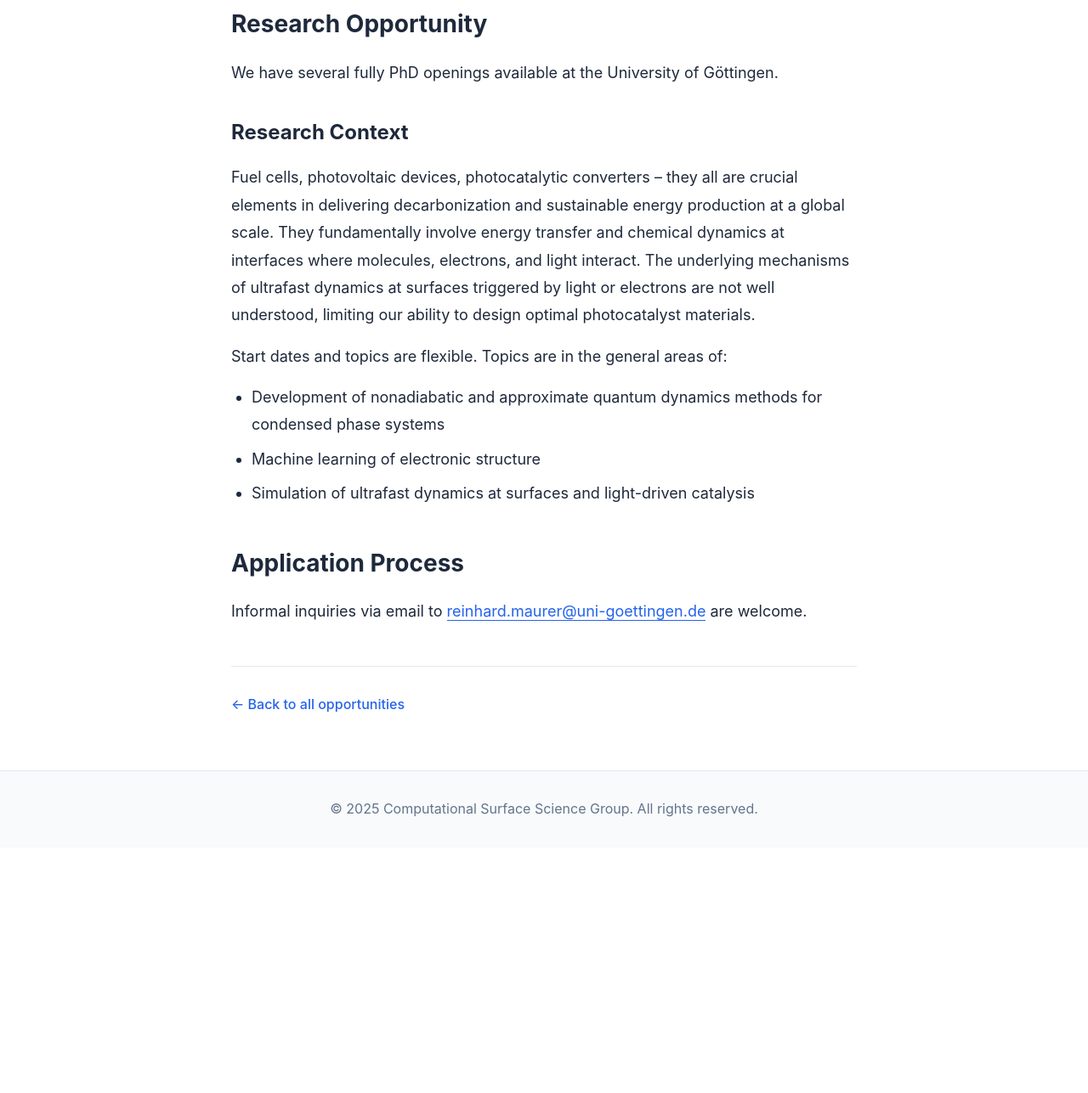
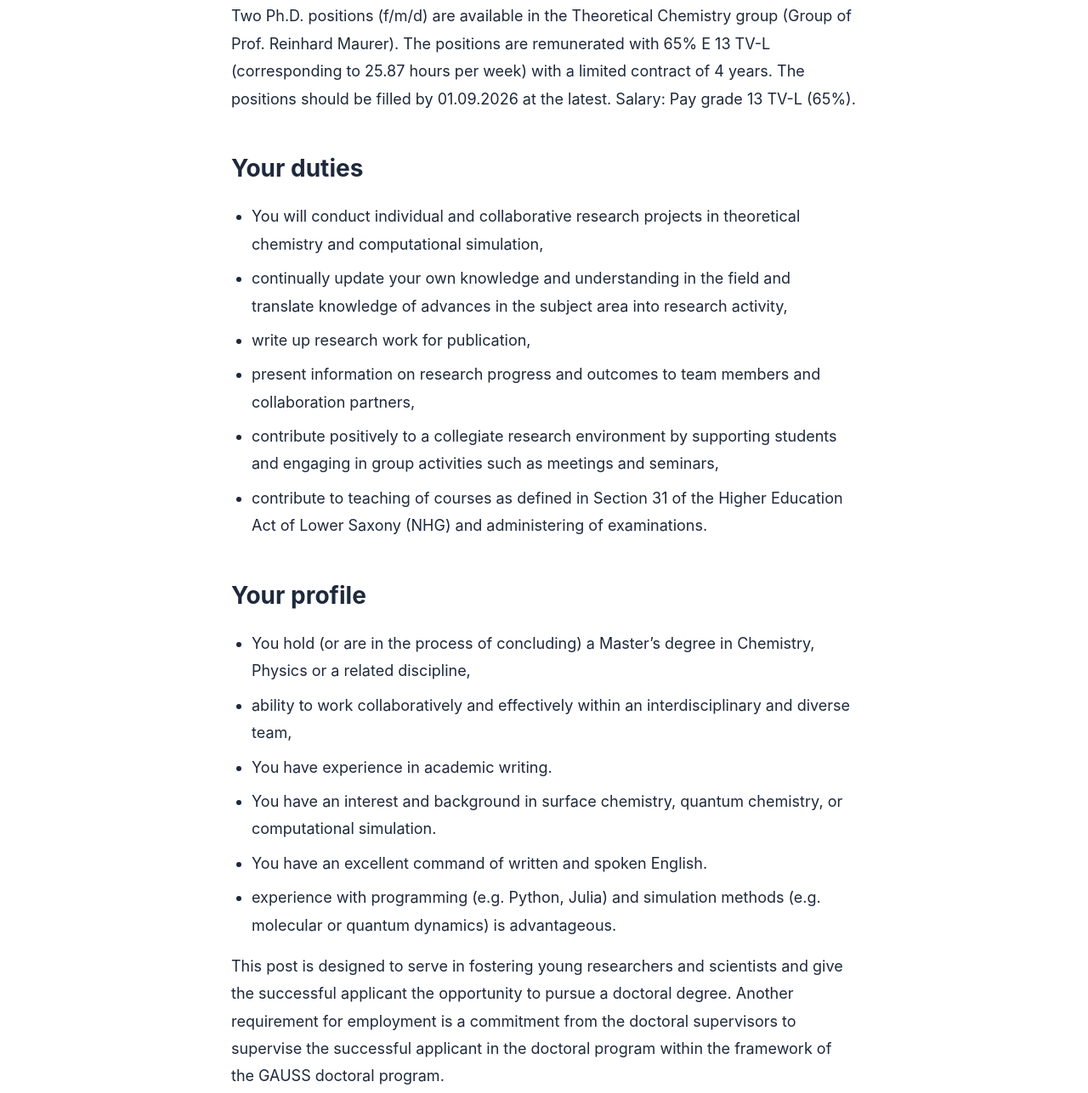
Before and after one commit to maurergroup/maurergroup.github.io, an Astro site: page /opportunities/phd-goettingen in a window 1280 px wide. Shown: the part 446-1733 px from the top of the page at 85% size. Before the commit the page ends 1444 px from the top, so only its background shows below. Built offline with nearby package versions, Linux system fonts and the light colour scheme; Astro itself is replaced by a stand-in of ours.

Commit message:
Revise PhD candidate details for Göttingen University
Updated the PhD opportunity details at the University of Göttingen, including new deadlines, position descriptions, and application processes.

```diff
--- a/src/content/opportunities/phd-goettingen.md
+++ b/src/content/opportunities/phd-goettingen.md
@@ -2,26 +2,43 @@
 title: "Call for PhD candidates at University of Göttingen"
 type: "phd"
 location: "de"
-deadline: 2026-06-30
+deadline: 2026-05-14
 open: true
 order: 2
 ---
 
-## Research Opportunity
+Two Ph.D. positions (f/m/d) are available in the Theoretical Chemistry group (Group of Prof. Reinhard Maurer). The positions are remunerated with 65% E 13 TV-L (corresponding to 25.87 hours per week) with a limited contract of 4 years. The positions should be filled by 01.09.2026 at the latest. Salary: Pay grade 13 TV-L (65%).
 
-We have several fully PhD openings available at the University of Göttingen.
+## Your duties
 
-### Research Context
+-	You will conduct individual and collaborative research projects in theoretical chemistry and computational simulation,
+-	continually update your own knowledge and understanding in the field and translate knowledge of advances in the subject area into research activity,
+-	write up research work for publication,
+-	present information on research progress and outcomes to team members and collaboration partners,
+-	contribute positively to a collegiate research environment by supporting students and engaging in group activities such as meetings and seminars,
+-	contribute to teaching of courses as defined in Section 31 of the Higher Education Act of Lower Saxony (NHG) and administering of examinations.
 
-Fuel cells, photovoltaic devices, photocatalytic converters – they all are crucial elements in delivering decarbonization and sustainable energy production at a global scale. They fundamentally involve energy transfer and chemical dynamics at interfaces where molecules, electrons, and light interact. The underlying mechanisms of ultrafast dynamics at surfaces triggered by light or electrons are not well understood, limiting our ability to design optimal photocatalyst materials.
+## Your profile
+-	You hold (or are in the process of concluding) a Master’s degree in Chemistry, Physics or a related discipline,
+-	ability to work collaboratively and effectively within an interdisciplinary and diverse team,
+-	You have experience in academic writing.
+-	You have an interest and background in surface chemistry, quantum chemistry, or computational simulation.
+-	You have an excellent command of written and spoken English.
+-	experience with programming (e.g. Python, Julia) and simulation methods (e.g. molecular or quantum dynamics) is advantageous.
 
-Start dates and topics are flexible. Topics are in the general areas of:
+This post is designed to serve in fostering young researchers and scientists and give the successful applicant the opportunity to pursue a doctoral degree.
+Another requirement for employment is a commitment from the doctoral supervisors to supervise the successful applicant in the doctoral program within the framework of the GAUSS doctoral program.
 
-- Development of nonadiabatic and approximate quantum dynamics methods for condensed phase systems
-- Machine learning of electronic structure
-- Simulation of ultrafast dynamics at surfaces and light-driven catalysis
+We are looking for Ph.D. students working in the following areas:
 
+**Project 1**: Simulation of catalytic nanoparticles and their interaction with adsorbed molecules for light-induced chemical reactions. This project will involve state-of-the-art electronic structure calculations and mixed quantum-classical dynamics simulation tools to study industry-relevant reactions such as CO hydrogenation or ammonia decomposition. A key outcome of this project will be the design, through doping, of nanostructured catalytic materials with high reaction selectivity and efficiency, along with a deep understanding of the underlying correlation between material structure and electronic properties. You will contribute to the development of new dynamic software and machine learning methods for the computational design of novel catalyst materials.
+
+**Project 2**:  Development of novel quantum mechanical (QM) and quantum embedding based methods to simulate excited states at metal-organic interfaces. In this role, you will carry out first-principles calculations, design and implement advanced embedding techniques, and integrate these into spectroscopic prediction workflows and machine-learning surrogate models to enable accurate simulations of excited-state dynamics for small molecules interacting with complex surfaces.
+
+**Who we are**: In the Maurer group, we aim to develop computational simulation methodology to study quantum phenomena at surfaces with applications ranging from photocatalysis, to nanotechnology and electrochemistry. Our goal is to combine electronic structure theory, molecular and quantum dynamics methodology, and machine learning methods to achieve an accurate yet computationally feasible description of complex phenomena in materials and at solid/gas and solid/liquid interfaces. You will join a large, international and interdisciplinary research group that provides a collaborative and supportive environment.
 
 ## Application Process
 
-Informal inquiries via email to reinhard.maurer@uni-goettingen.de are welcome.
+The documents are to be submitted by electronic form (single PDF file) to the e-mail rmaurer@chemie.uni-goettingen.de . The deadline for submission is 20:00 (CET) on Thursday May 14, 2026.
+
+Link to Georg-August-Uni website with the official job posting: [https://www.uni-goettingen.de/de/644546.html?details=3296](https://www.uni-goettingen.de/de/644546.html?details=3296)
```
